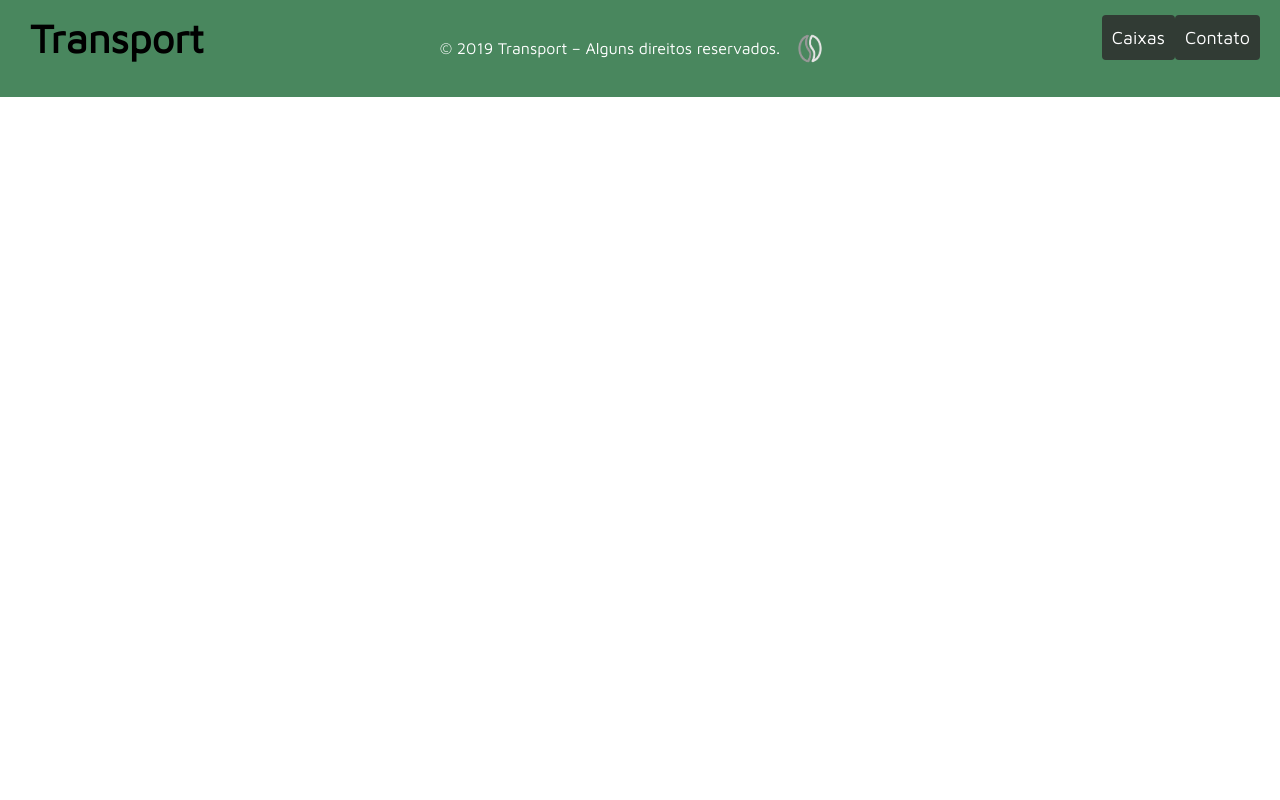
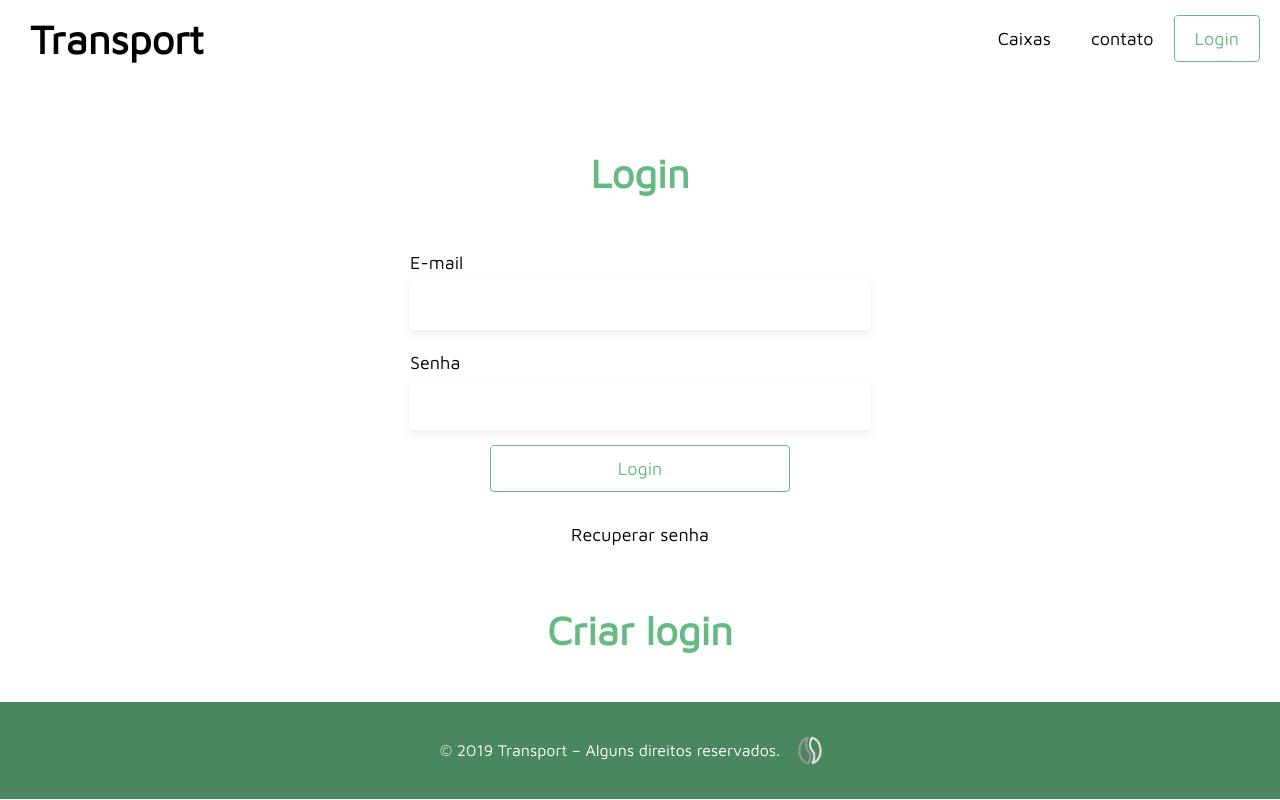
Before and after one commit to PedroOberto/Transport, a Vue app: page /login in a window 1280 px wide. Built offline with nearby package versions, Linux system fonts and the light colour scheme.

Commit message:
Pagina Login

```diff
--- a/src/App.vue
+++ b/src/App.vue
@@ -2,7 +2,9 @@
   <div id="app">
     <TheHeader />
     <main id="main" class="main">
-      <router-view />
+      <transition mode="out-in">
+        <router-view />
+      </transition>
     </main>
     <TheFooter />
   </div>
@@ -49,14 +51,18 @@ body {
   @include type-1(18);
   font-size: 18px;
 }
+h1,
 h2,
 h3 {
   text-align: center;
 }
+h1 {
+  margin: 0 auto;
+}
+h1,
 h2 {
-  color: $color-3;
+  color: $color-1;
   margin: 60px 0;
-  text-transform: uppercase;
   font-size: 40px;
 }
 h3 {
@@ -94,6 +100,14 @@ img {
   border-radius: 4px;
   display: block;
 }
+form {
+  min-width: 300px;
+  margin: 0 auto;
+}
+label {
+  display: block;
+  margin: 5px 0;
+}
 input,
 textarea {
   border-radius: 4px;
@@ -111,15 +125,46 @@ textarea:focus {
   box-shadow: 0 6px 12px rgba(30, 60, 90, 0.2);
   border-color: $color-1;
 }
-form {
-  width: 60%;
-  position: absolute;
-  left: 0;
-  right: 0;
-  top: 50%;
+
+.button {
+  text-decoration: none;
+  cursor: pointer;
+  padding: 10px 20px;
   margin: 0 auto;
+  display: table;
+  color: #65ba82;
+  border-radius: 4px;
+  border: solid 1px #65ba82;
+  background: #fff;
+  transition: all 0.5s;
+  transform: scale(1);
+  @include type-1(18);
 }
 
+.button:before {
+  content: "";
+  position: absolute;
+  height: 0;
+  width: 0;
+  top: 0;
+  left: 0;
+  background: #65ba82;
+  border-radius: 3px;
+  transition-property: width;
+  transition-duration: 0.5s;
+  border: solid 1px #fff;
+}
+
+.button:hover {
+  color: #fff;
+  border: solid 1px #fff;
+}
+
+.button:hover:before {
+  z-index: -1;
+  width: 100%;
+  height: 100%;
+}
 .modal_error::before {
   content: "";
   position: fixed;
@@ -152,4 +197,19 @@ form {
   box-shadow: 0 3px 4px rgba(0, 0, 0, 0.1), 0 4px 10px rgba(0, 0, 0, 0.2);
   cursor: pointer;
 }
+
+.v-enter,
+.v-leave-to {
+  opacity: 0;
+}
+.v-enter {
+  transform: translate3d(-20px, 0, 0);
+}
+.v-leave-to {
+  transform: translate3d(20px, 0, 0);
+}
+.v-enter-active,
+.v-leave-active {
+  transition: all 0.5s;
+}
 </style>
--- /dev/null
+++ b/src/components/LoginCreate.vue
@@ -0,0 +1,12 @@
+<template>
+  <h1>Criar login</h1>
+</template>
+
+<script>
+export default {
+  name: "LoginCreate"
+};
+</script>
+
+<style>
+</style>
--- a/src/components/Search.vue
+++ b/src/components/Search.vue
@@ -1,6 +1,7 @@
 <template>
   <div class="search">
     <img class="airplane" src="@/assets/airplane.svg" alt="Avião" />
+    <h1>Soluções para envio de suas encomendas do exterior</h1>
     <form>
       <input
         type="text"
@@ -48,7 +49,19 @@ export default {
 };
 </script>
 
-<style lang="scss">
+<style lang="scss" scoped>
+h1 {
+  color: white;
+  position: absolute;
+  top: 30%;
+  line-height: 35px;
+  left: 0;
+  right: 0;
+  padding: 10px;
+  @media screen and (min-width: 768px) {
+    top: 35%;
+  }
+}
 .search {
   z-index: 0;
   position: relative;
@@ -101,6 +114,13 @@ export default {
   }
 }
 
+form {
+  width: 60%;
+  position: absolute;
+  left: 0;
+  right: 0;
+  top: 60%;
+}
 #code {
   width: 100%;
   padding: 20px;
--- a/src/components/TheHeader.vue
+++ b/src/components/TheHeader.vue
@@ -2,14 +2,20 @@
   <header>
     <nav>
       <span class="logo">
-        <a href="#">Transport</a>
+        <router-link to="/">Transport</router-link>
       </span>
       <ul>
         <li>
-          <a href="#boxes">Caixas</a>
+          <router-link :to="{name: 'home', hash: '#boxes'}">Caixas</router-link>
         </li>
         <li>
-          <a href="#contact">Contato</a>
+          <router-link to="/">contato</router-link>
+        </li>
+        <li v-if="$store.state.login">
+          <router-link to="/user">{{name}}</router-link>
+        </li>
+        <li v-else>
+          <router-link to="/login" class="button">Login</router-link>
         </li>
       </ul>
     </nav>
@@ -18,13 +24,19 @@
 
 <script>
 export default {
-  name: "TheHeader"
+  name: "TheHeader",
+  computed: {
+    name() {
+      return this.$store.state.user.name.replace(/ .*/, "");
+    }
+  }
 };
 </script>
 
 <style lang="scss">
 header {
   position: fixed;
+  top: 0;
   z-index: 2;
   width: 100%;
 }
@@ -33,12 +45,15 @@ nav {
   align-items: center;
   justify-content: space-between;
   padding: 15px 20px;
-}
-nav ul li a {
-  font-size: 18px;
-  background: #313b34;
-  color: #fff;
-  border-radius: 4px;
+  ul {
+    display: flex;
+    align-items: center;
+    li a {
+      font-size: 18px;
+      color: #000;
+      margin: 0 10px;
+    }
+  }
 }
 .logo a {
   font-size: 40px;
--- a/src/components/Tracking.vue
+++ b/src/components/Tracking.vue
@@ -3,10 +3,10 @@
     <div class="grid-16" v-if="box">
       <h2>Sua Encomenda</h2>
       <h4>Codigo: {{box.id}}</h4>
-      <div class="status">
-        <img src="@/assets/box-package.png" class="active" alt="Box Package" />
-        <img src="@/assets/arrows.png" class="active" alt="Setas" />
-        <img src="@/assets/airplane.png" class="active" alt="Avião" />
+      <div :class="box.status" class="status">
+        <img src="@/assets/box-package.png" alt="Box Package" />
+        <img src="@/assets/arrows.png" alt="Setas" />
+        <img src="@/assets/airplane.png" alt="Avião" />
         <img src="@/assets/arrows.png" alt="Setas" />
         <img src="@/assets/home.png" alt="Casa" />
       </div>
@@ -95,7 +95,10 @@ export default {
     },
     scrollToTracking() {
       if (this.box) {
-        window.scrollTo(0, document.querySelector(".tracking").offsetTop);
+        window.scrollTo({
+          top: document.querySelector(".tracking").offsetTop,
+          behavior: "smooth"
+        });
       }
     },
     closeModal({ target, currentTarget }) {
@@ -129,9 +132,25 @@ export default {
     img {
       max-width: 60px;
       filter: grayscale(100%);
+      opacity: 0.3;
     }
-    .active {
+  }
+  .airplane {
+    :nth-child(-n + 3) {
       filter: grayscale(0%);
+      opacity: 1;
+    }
+  }
+  .packed {
+    :nth-child(1) {
+      filter: grayscale(0%);
+      opacity: 1;
+    }
+  }
+  .hand-over {
+    :nth-child(-n + 5) {
+      filter: grayscale(0%);
+      opacity: 1;
     }
   }
   .address {
--- a/src/router.js
+++ b/src/router.js
@@ -1,6 +1,8 @@
 import Vue from "vue";
 import Router from "vue-router";
 import Home from "./views/Home.vue";
+import Login from "./views/Login.vue";
+import User from "./views/user/User.vue";
 
 Vue.use(Router);
 
@@ -12,6 +14,19 @@ export default new Router({
       path: "/",
       name: "home",
       component: Home
+    },
+    {
+      path: "/login",
+      name: "login",
+      component: Login
+    },
+    {
+      path: "/user",
+      name: "user",
+      component: User
     }
-  ]
+  ],
+  scrollBehavior() {
+    return window.scrollTo({ top: 0, behavior: "smooth" });
+  }
 });
--- a/src/store.js
+++ b/src/store.js
@@ -1,16 +1,33 @@
-import Vue from 'vue'
-import Vuex from 'vuex'
+import Vue from "vue";
+import Vuex from "vuex";
+import { api } from "@/services.js";
 
-Vue.use(Vuex)
+Vue.use(Vuex);
 
 export default new Vuex.Store({
   state: {
-
+    login: false,
+    user: {
+      id: "",
+      email: "",
+      password: "",
+      name: ""
+    }
   },
   mutations: {
-
+    UPDATE_LOGIN(state, payload) {
+      state.login = payload;
+    },
+    UPDATE_USER(state, payload) {
+      state.user = payload;
+    }
   },
   actions: {
-
+    getUser(context, payload) {
+      api.get(`/user/${payload}`).then(response => {
+        context.commit("UPDATE_USER", response.data);
+        context.commit("UPDATE_LOGIN", true);
+      });
+    }
   }
-})
+});
--- /dev/null
+++ b/src/views/Login.vue
@@ -0,0 +1,64 @@
+<template>
+  <section class="container section login">
+    <h1>Login</h1>
+    <form>
+      <label for="email">E-mail</label>
+      <input type="email" name="email" id="email" v-model="login.email" />
+      <label for="password">Senha</label>
+      <input type="password" name="password" id="password" v-model="login.password" />
+      <button class="button" type="submit" @click.prevent="loginUser">Login</button>
+    </form>
+    <p class="recover-password">
+      <a href="/" target="_blank">Recuperar senha</a>
+    </p>
+    <LoginCreate />
+  </section>
+</template>
+
+<script>
+import LoginCreate from "@/components/LoginCreate";
+export default {
+  name: "Login",
+  data() {
+    return {
+      login: {
+        email: "",
+        password: ""
+      }
+    };
+  },
+  components: {
+    LoginCreate
+  },
+  methods: {
+    loginUser() {
+      this.$store.dispatch("getUser", this.login.email);
+      this.$router.push({ name: "user" });
+    }
+  }
+};
+</script>
+
+<style lang="scss" scoped>
+.login {
+  max-width: 500px;
+  margin: 0 auto;
+  padding: 100px 20px 0;
+  form {
+    display: grid;
+    .button {
+      width: 100%;
+      max-width: 300px;
+      margin-left: auto;
+      margin-right: auto;
+    }
+  }
+}
+.recover-password {
+  text-align: center;
+  margin: 20px auto;
+  a:hover {
+    color: red;
+  }
+}
+</style>
--- /dev/null
+++ b/src/views/user/User.vue
@@ -0,0 +1,15 @@
+<template>
+  <section>
+    <h1>User: {{$store.state.user.name}}</h1>
+    <p>{{$store.state.user}}</p>
+  </section>
+</template>
+
+<script>
+export default {
+  name: "User"
+};
+</script>
+
+<style>
+</style>
```
